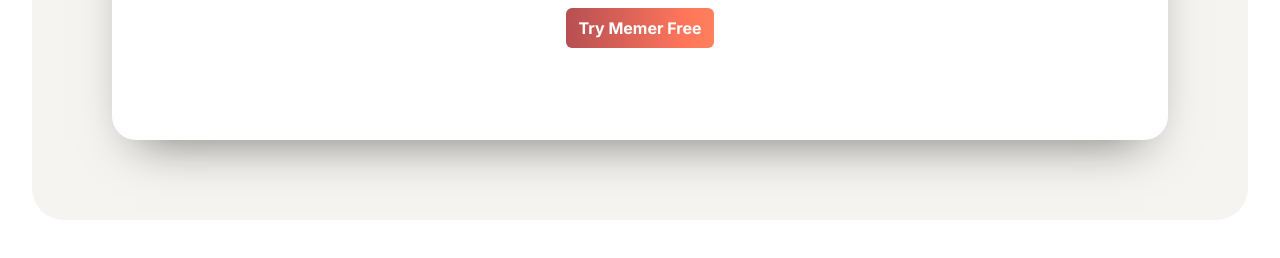
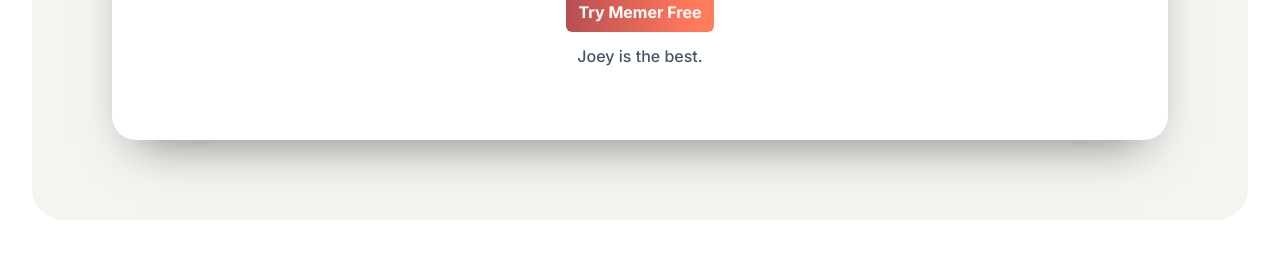
Before and after one commit to mattborn/getmemer.com, a plain HTML site: page index.html in a window 1280 px wide. Shown: the part 492-750 px from the top of the page. Drawn offline with Linux system fonts and the light colour scheme.

Commit message:
Update index.html

```diff
--- a/index.html
+++ b/index.html
@@ -60,6 +60,7 @@
           <h1>Let your journey to memelord commence.</h1>
           <p class="lede">The AI-assisted meme generator for professionals.</p>
           <a class="button" href="/app">Try Memer Free</a>
+          <p>Joey is the best.</p>
         </div>
       </section>
     </div>
```
